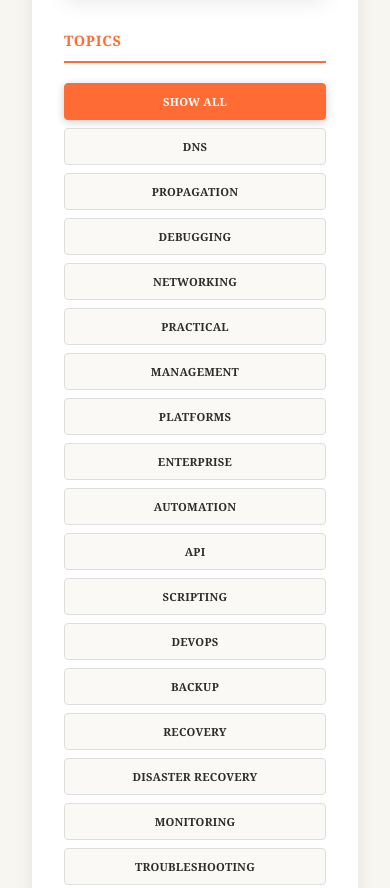
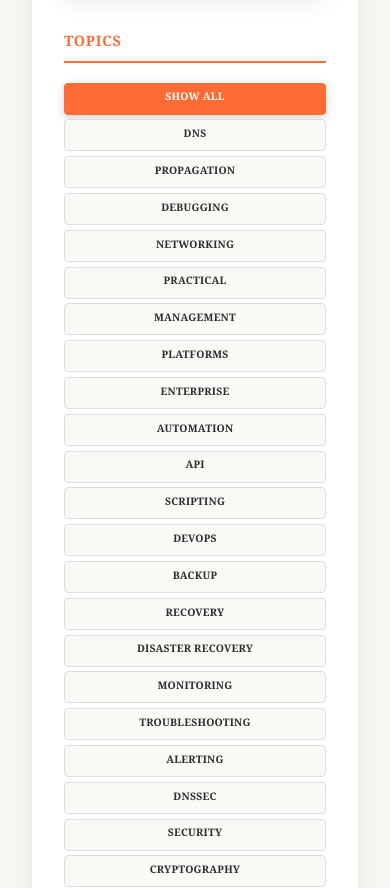
Before and after one commit to kedster/sigandsys, a plain HTML site: page index.html in a window 390 px wide. Shown: the part 6226-7114 px from the top of the page. Drawn offline with Linux system fonts and the light colour scheme.

Commit message:
Update styles.css

```diff
--- a/styles.css
+++ b/styles.css
@@ -468,6 +468,8 @@ body {
     height: fit-content;
     z-index: var(--z-index-base);
     box-shadow: var(--shadow-elev);
+    overflow: hidden;
+    word-wrap: break-word;
 }
 
 .sidebar-section {
@@ -591,8 +593,15 @@ body {
    ========================================================================== */
 .category-grid {
     display: grid;
-    grid-template-columns: 1fr 1fr;
+    grid-template-columns: 1fr;
     gap: var(--spacing-sm);
+    width: 100%;
+    max-width: 100%;
+}
+
+.sidebar .category-grid {
+    margin: 0;
+    padding: 0;
 }
 
 .category-item {
@@ -614,6 +623,10 @@ body {
     display: flex;
     align-items: center;
     justify-content: center;
+    width: 100%;
+    box-sizing: border-box;
+    word-wrap: break-word;
+    overflow-wrap: break-word;
 }
 
 .category-item:hover {
@@ -878,6 +891,12 @@ body {
 
     .category-grid {
         grid-template-columns: 1fr;
+        gap: var(--spacing-xs);
+    }
+
+    .category-item {
+        padding: var(--spacing-xs) var(--spacing-sm);
+        font-size: 0.65rem;
     }
 }
 
```
